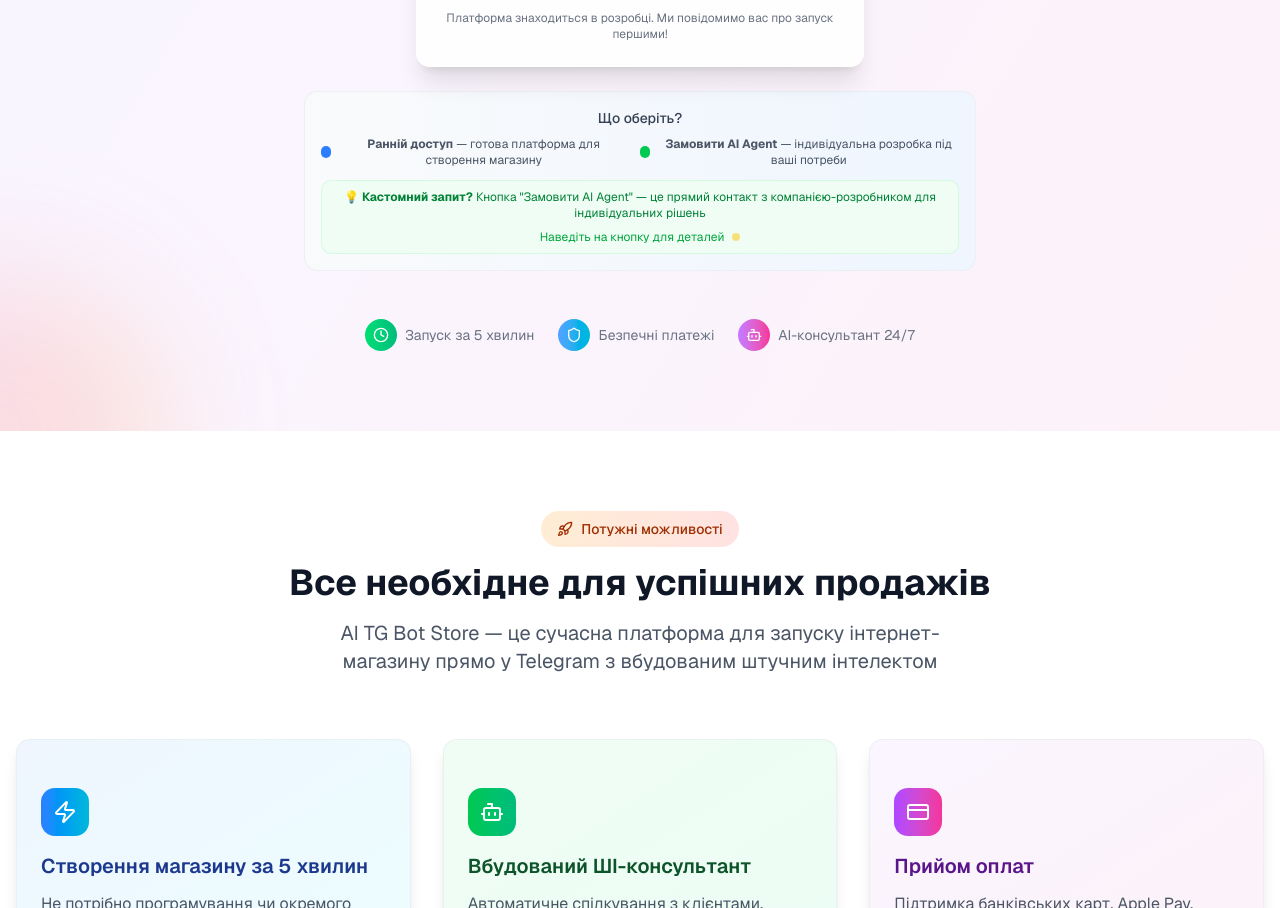
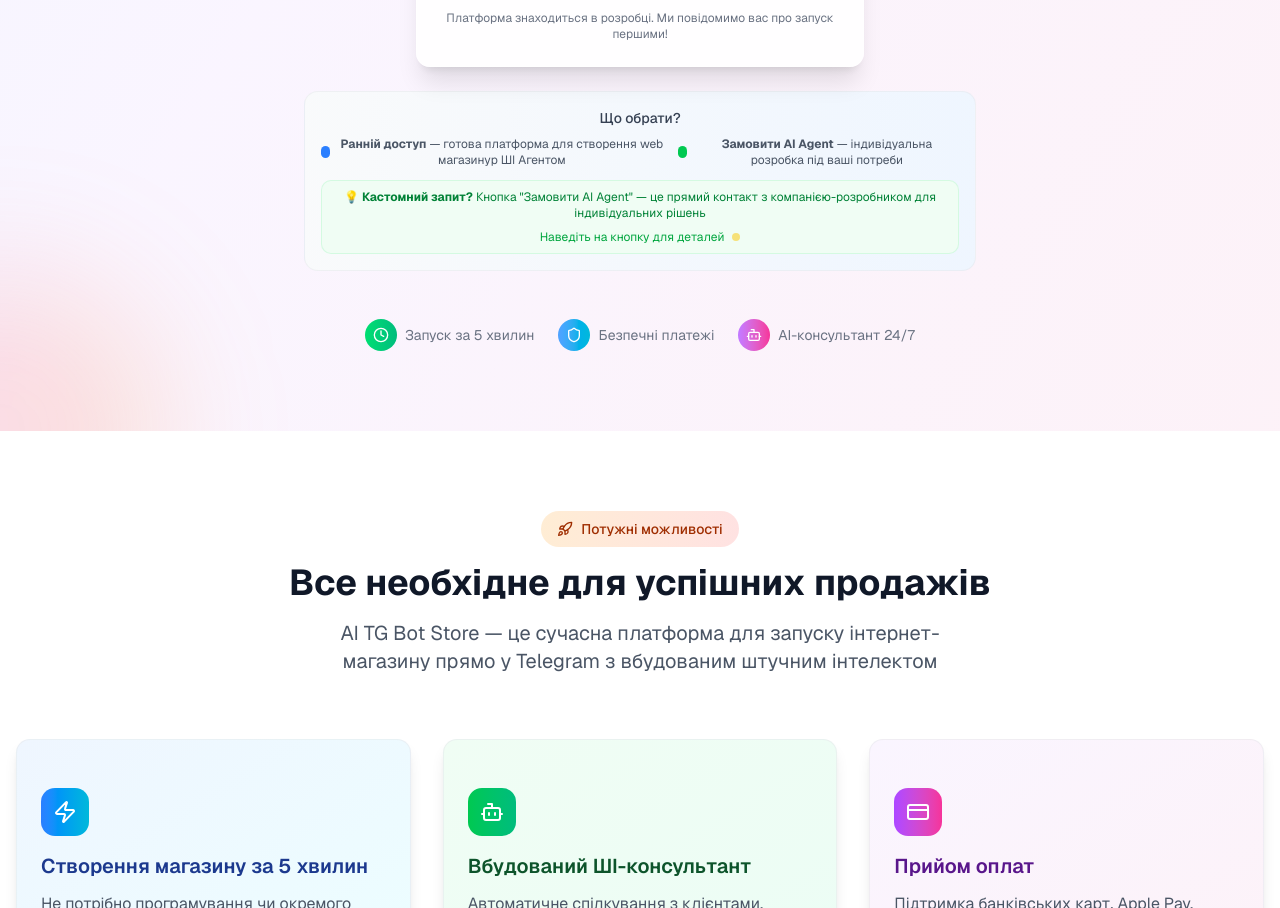
Before and after one commit to madkvir/tgBot, a Next.js app: page / in a window 1280 px wide. Shown: the part 1808-2716 px from the top of the page. Built offline with nearby package versions, Linux system fonts and the light colour scheme; no server answers.

Commit message:
правки

```diff
--- a/app/page.tsx
+++ b/app/page.tsx
@@ -888,12 +888,12 @@ export default function TGStoreLanding() {
               <div className="mt-6 p-4 bg-gradient-to-r from-gray-50 to-blue-50 dark:from-gray-800/50 dark:to-blue-900/30 rounded-xl border border-gray-200/50 dark:border-gray-700/50">
                 <div className="text-center">
                   <h4 className="text-sm font-medium text-gray-700 dark:text-gray-300 mb-2">
-                    Що оберіть?
+                    Що обрати?
                   </h4>
                   <div className="flex flex-col sm:flex-row gap-3 text-xs text-gray-600 dark:text-gray-400">
                     <div className="flex items-center justify-center">
                       <div className="w-3 h-3 bg-blue-500 rounded-full mr-2"></div>
-                      <span><strong>Ранній доступ</strong> — готова платформа для створення магазину</span>
+                      <span><strong>Ранній доступ</strong> — готова платформа для створення web магазинуp ШІ Агентом</span>
                     </div>
                     <div className="flex items-center justify-center">
                       <div className="w-3 h-3 bg-green-500 rounded-full mr-2"></div>
```
